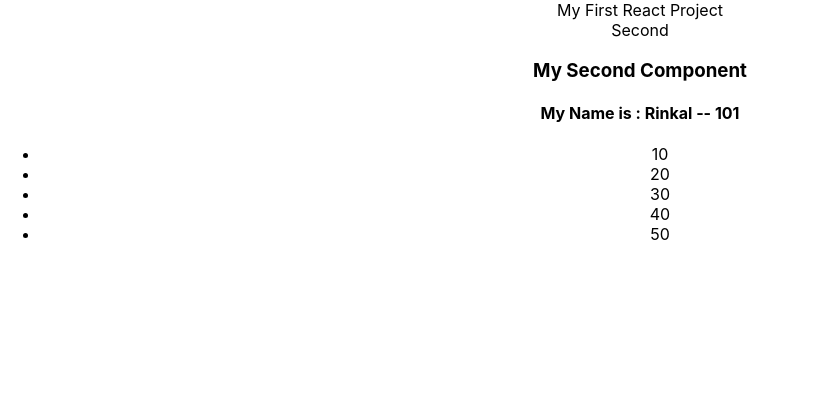
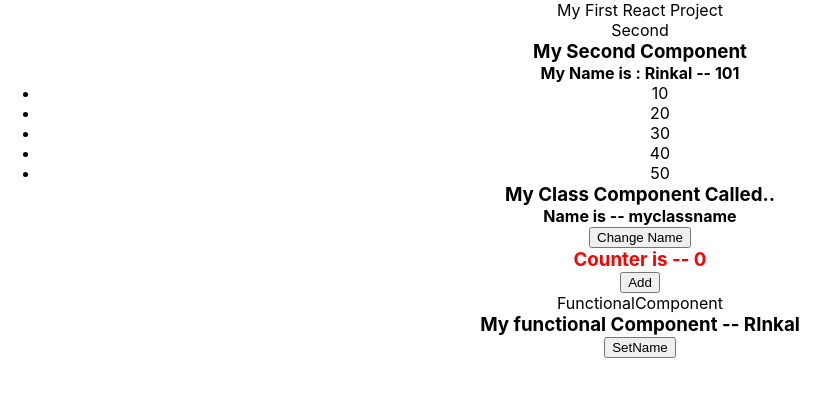
Before and after one commit to RinkalAdesaraTops/30Nov_TTS_Reactjs_8.30to10, a React (Create React App) app: page / in a window 1280 px wide. Shown: the top 396 px of the page, without its empty margins (0-839 px from the left). Built offline with nearby package versions, Linux system fonts and the light colour scheme.

Commit message:
class&func,state&props

```diff
--- a/src/App.js
+++ b/src/App.js
@@ -1,15 +1,19 @@
 import './App.css';
+import './style.css'
 import FirstComponent from './Components/FirstComponent';
 import Second from './Components/Second';
+import MyClassComponent from './Components/MyClassComponent';
+import { FunctionalComponent } from './Components/FunctionalComponent';
 
 function App() {
   const arr = [10,20,30,40,50]
   return (
-    <div className="App">
+    <div className="App" >
       My First React Project
       {/* <FirstComponent /> */}
       <Second myname="Rinkal" id="101" myarray={arr}/>
-
+      <MyClassComponent color="red"/>
+      <FunctionalComponent />
     </div>
   );
 }
--- /dev/null
+++ b/src/Components/FunctionalComponent.jsx
@@ -0,0 +1,12 @@
+import React, { useState } from 'react'
+
+export const FunctionalComponent = () => {
+    const [name,setName] = useState("RInkal")
+  return (
+    <>
+    <div>FunctionalComponent</div>
+    <h3>My functional Component -- {name}</h3>
+    <button onClick={()=>setName("Test")}>SetName</button>
+    </>
+  )
+}
--- /dev/null
+++ b/src/Components/MyClassComponent.jsx
@@ -0,0 +1,38 @@
+import React, { Component } from 'react';
+
+class MyClassComponent extends Component {
+    constructor(props){
+        super(props)
+        this.state = {
+            name:"myclassname",
+            count:0,
+            color:this.props.color
+        }
+    }
+    render() {
+        const changeName = ()=>{
+            this.setState({
+                name:"UpdatedName"
+            })
+        }
+        const addCounter = ()=>{
+            this.setState({count:this.state.count+1})
+            this.setState({color:'blue'})
+            if(this.state.count == 5){
+                this.setState({color:'green'})
+            }
+        }
+        return (
+            <div>
+                <h3>My Class Component Called..</h3>
+                <h4>Name is -- {this.state.name}</h4>
+                <button onClick={changeName}>Change Name</button>
+                <h3 style={{color:this.state.color}} >Counter is --  {this.state.count}</h3>
+                {/* <button onClick={()=>this.setState({count:this.state.count+1})}>Add</button> */}
+                <button onClick={addCounter}>Add</button>
+            </div>
+        );
+    }
+}
+
+export default MyClassComponent;
--- a/src/Components/Second.jsx
+++ b/src/Components/Second.jsx
@@ -1,21 +1,18 @@
 import React,{Fragment} from 'react'
 
 const Second = (props) => {
-    const listData = props.myarray.map((i,index)=>{
-                        return <li key={index}>{i}</li>
-                    })
-
+    const listData = props.myarray.map((i)=>{
+        return <li>{i}</li>
+    })
   return (
-
     <>
     <div>Second</div>
     <h3>My Second Component</h3>
     <h4>My Name is :  {props.myname} -- {props.id}</h4>
-    <ul>
-        {listData}
-    </ul>
+   <ul>
+    {listData}
+   </ul>
     </>
   )
 }
-
 export default Second
--- /dev/null
+++ b/src/style.css
@@ -0,0 +1,4 @@
+*{
+    margin: auto;
+    box-sizing: border-box;
+}
```
